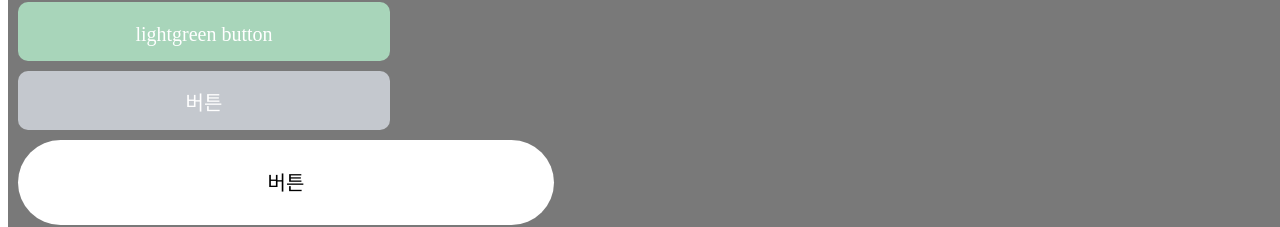
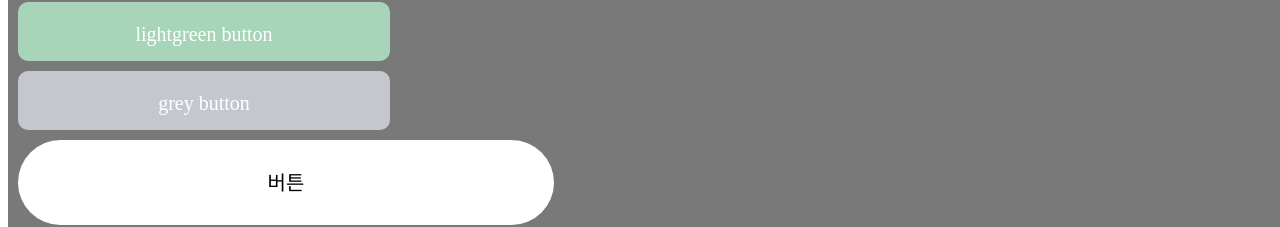
Before and after one commit to Career-Mate/Web, a React (Vite) app: page / in a window 1280 px wide. Shown: the part 154-381 px from the top of the page. Built offline with nearby package versions, Linux system fonts and the light colour scheme; a web font is replaced by a local one.

Commit message:
feat: LoginButton unactive시 버튼 비활성화 기능 추가

```diff
--- a/src/App.jsx
+++ b/src/App.jsx
@@ -8,13 +8,12 @@ function App() {
             <SquareButton backgroundColor="deepgreen">deepgreen button</SquareButton>
             <SquareButton backgroundColor="green">green button</SquareButton>
             <SquareButton backgroundColor="lightgreen">lightgreen button</SquareButton>
-            <SquareButton backgroundColor="grey">버튼</SquareButton>
+            <SquareButton backgroundColor="grey">grey button</SquareButton>
             <OvalButton>버튼</OvalButton>
             <LoginButton type="login"/>
             <LoginButton type = "login" status="unactive" />
             <LoginButton type="membership" />
             <LoginButton type="membership" status="unactive"/>
-
         </Box>
     )
 
--- a/src/components/buttons/loginButton/styled/styled.js
+++ b/src/components/buttons/loginButton/styled/styled.js
@@ -21,12 +21,15 @@ export const Default = styled.button`
     //색상 설정
     color: white;
     background-color: ${(props) => colorPalette[props.status] || colorPalette["active"]};
+
+    //button 활성화 설정
+    pointer-events: ${(props) => (props.status === "unactive" ? "none" : "auto")};
+
     //action시
     &:active {
     transform: scale(0.99);
     box-shadow: 0 1px 1px rgba(0, 0, 0, 0.2);
     }
-
     &:hover {
         cursor: pointer;
     };
```
